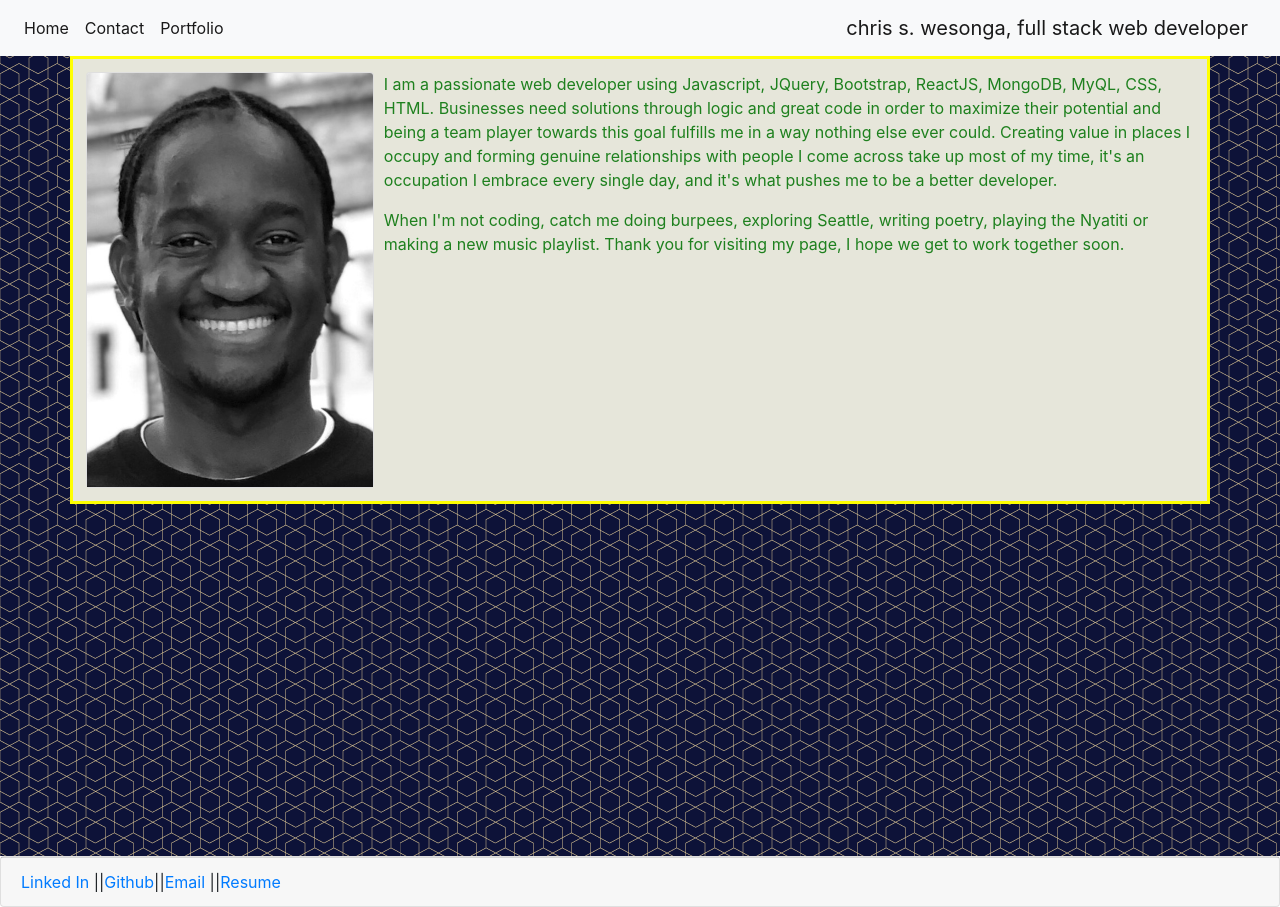
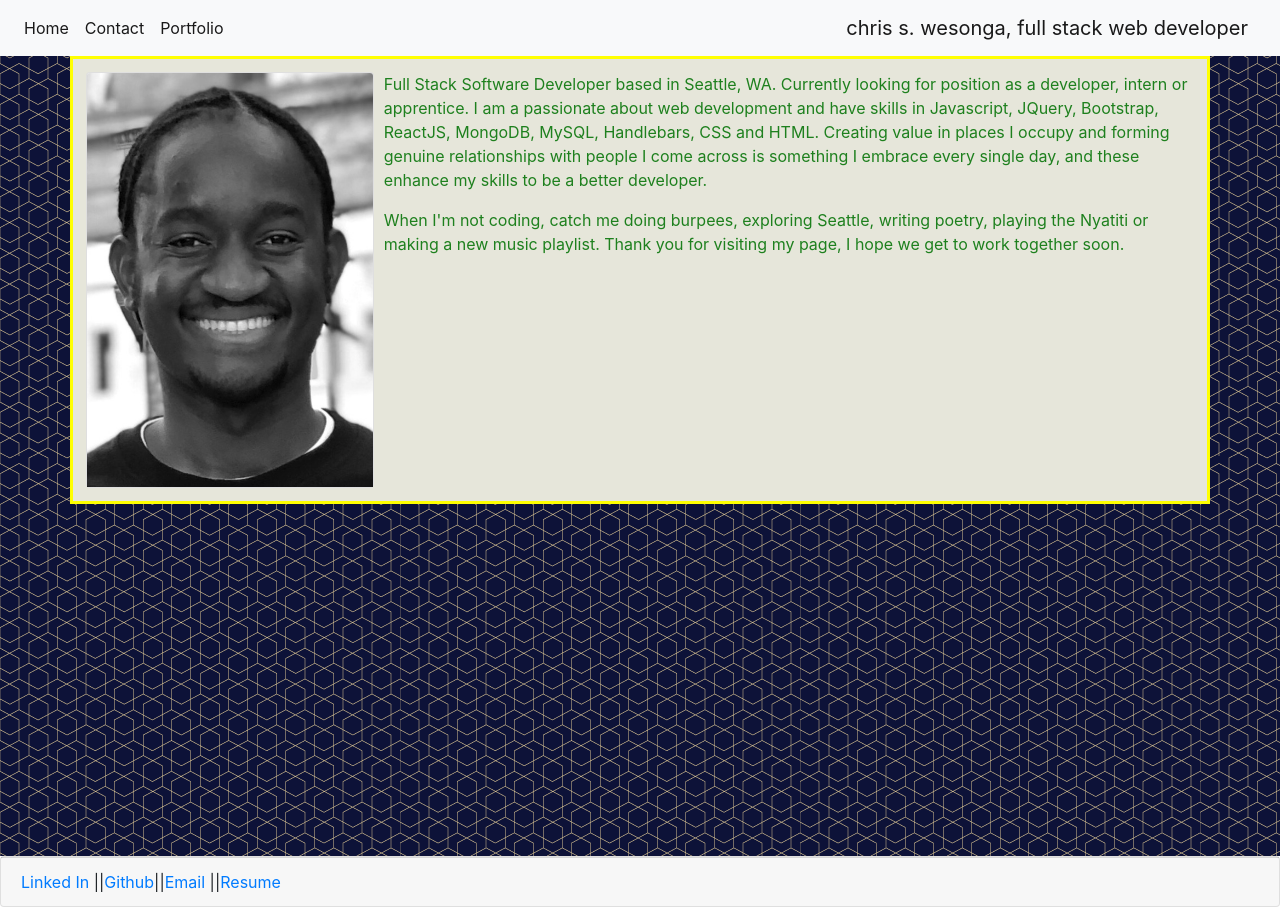
Before and after one commit to ckomodo/portfolio-react, a React (Create React App) app: page / in a window 1280 px wide. Built offline with nearby package versions, Linux system fonts and the light colour scheme; a web font is replaced by a local one.

Commit message:
adding cdn links

```diff
--- a/public/index.html
+++ b/public/index.html
@@ -45,5 +45,7 @@
       To create a production bundle, use `npm run build` or `yarn build`.
     -->
   </body>
+  <script src="https://code.jquery.com/jquery-3.5.1.slim.min.js" integrity="sha384-DfXdz2htPH0lsSSs5nCTpuj/zy4C+OGpamoFVy38MVBnE+IbbVYUew+OrCXaRkfj" crossorigin="anonymous"></script>
+<script src="https://cdn.jsdelivr.net/npm/bootstrap@4.5.3/dist/js/bootstrap.bundle.min.js" integrity="sha384-ho+j7jyWK8fNQe+A12Hb8AhRq26LrZ/JpcUGGOn+Y7RsweNrtN/tE3MoK7ZeZDyx" crossorigin="anonymous"></script>
 
 </html>
--- a/src/App.js
+++ b/src/App.js
@@ -12,7 +12,6 @@ function App() {
     <div className="App">
       <Router>
         <Navbar />
-
         <Switch>
           <Background>
             <Route exact path="/home">
--- a/src/components/Footer/style.css
+++ b/src/components/Footer/style.css
@@ -1,3 +1,3 @@
-{
+/* {
     /* styling may be added in the future */
-}
+/* } */
--- a/src/components/pages/Home/index.js
+++ b/src/components/pages/Home/index.js
@@ -5,13 +5,14 @@ import Card from "react-bootstrap/Card";
 export default function Home() {
   return (
     <div className="homeBg textColor">
-
       {/* <img src="/images/FullSizeRender 2.jpeg"/> */}
 
       <div className="container containerStyle">
         <div className="row">
           <div className="col">
-            <Card style={{ width: "18rem", float: "left", marginRight: "10px" }}>
+            <Card
+              style={{ width: "18rem", float: "left", marginRight: "10px" }}
+            >
               <Card.Img variant="top" src="./images/portrait.png" />
               {/* <Card.Body>
                 <Card.Title>Card Title</Card.Title>
@@ -22,10 +23,20 @@ export default function Home() {
               </Card.Body> */}
             </Card>
             <p>
-            I am a passionate web developer using Javascript, JQuery, Bootstrap, ReactJS, MongoDB, MyQL, CSS, HTML. Businesses need solutions through logic and great code in order to maximize their potential and being a team player towards this goal fulfills me in a way nothing else ever could. Creating value in places I occupy and forming genuine relationships with people I come across take up most of my time, it's an occupation I embrace every single day, and it's what pushes me to be a better developer.
+              Full Stack Software Developer based in Seattle, WA. Currently
+              looking for position as a developer, intern or apprentice. I am a
+              passionate about web development and have skills in Javascript,
+              JQuery, Bootstrap, ReactJS, MongoDB, MySQL, Handlebars, CSS and
+              HTML. Creating value in places I occupy and forming genuine
+              relationships with people I come across is something I embrace
+              every single day, and these enhance my skills to be a better
+              developer.
             </p>
             <p>
-            When I'm not coding, catch me doing burpees, exploring Seattle, writing poetry, playing the Nyatiti or making a new music playlist. Thank you for visiting my page, I hope we get to work together soon.
+              When I'm not coding, catch me doing burpees, exploring Seattle,
+              writing poetry, playing the Nyatiti or making a new music
+              playlist. Thank you for visiting my page, I hope we get to work
+              together soon.
             </p>
           </div>
         </div>
```
Also changed, not shown: src/components/pages/Home/style.css (+0 -25 lines).
